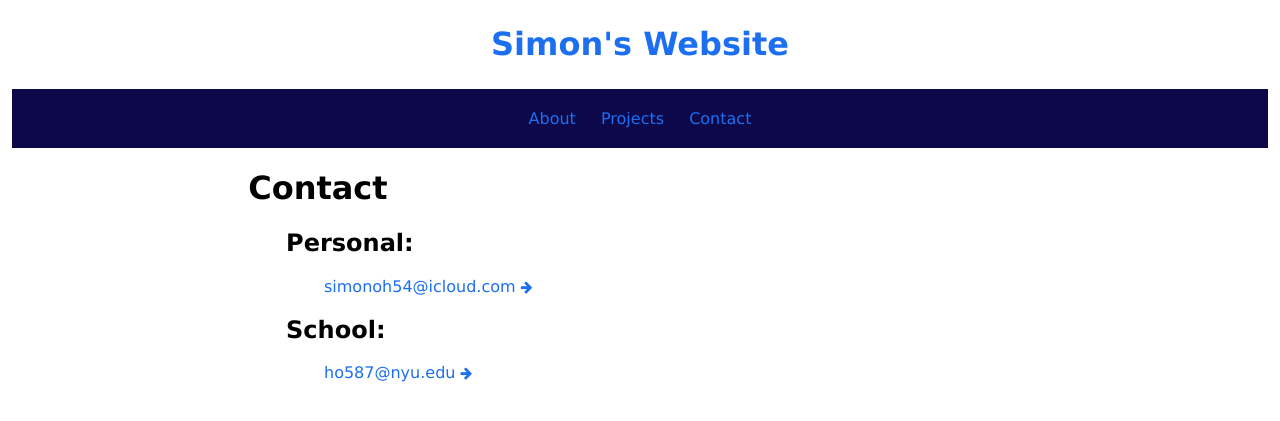
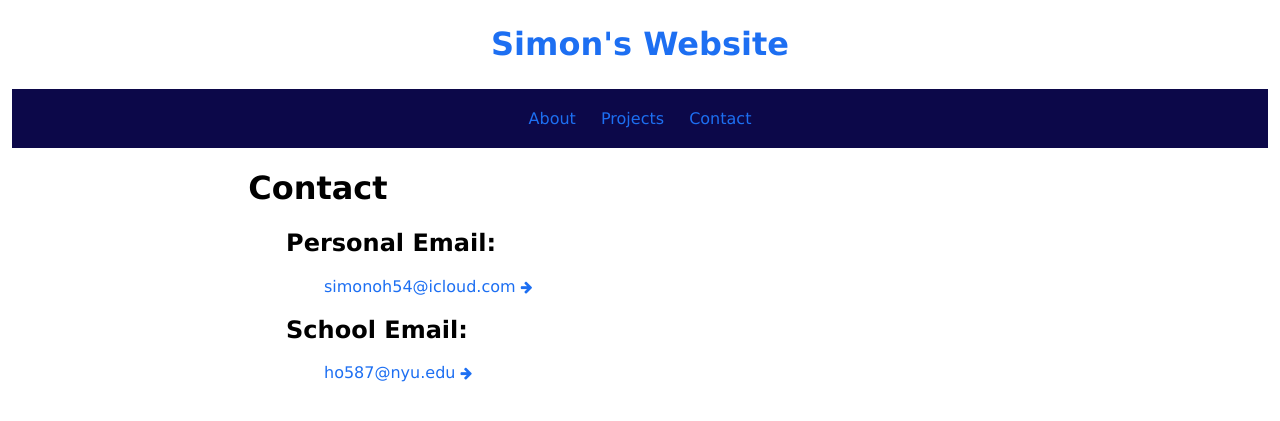
Before and after one commit to simon0h/simon0h.github.io, a Jekyll site: the page built from contact/index.html, in a window 1280 px wide. Shown: the top 421 px of the page. Built offline with Jekyll 4.4.1, drawn with Linux system fonts in a browser that asks for light colours.

Commit message:
Update index.html

```diff
--- a/contact/index.html
+++ b/contact/index.html
@@ -22,9 +22,9 @@ title: Contact
 
 <body>
 	<div>
-		<h2> Personal: </h2>
+		<h2> Personal Email: </h2>
 		<p title = "simonoh54@icloud.com"> <a href="mailto:simonoh54@icloud.com" target="_top"><p class = "links"> simonoh54@icloud.com <i class="fa fa-arrow-right" style="font-size:85%;"></i></a></p>
-		<h2> School: </h2>
+		<h2> School Email: </h2>
 		<p title = "ho587@nyu.edu"> <a href="mailto:ho587@nyu.edu" target="_top"><p class = "links"> ho587@nyu.edu <i class="fa fa-arrow-right" style="font-size:85%;"></i></a></p>
 	</div>
 </body>
```
